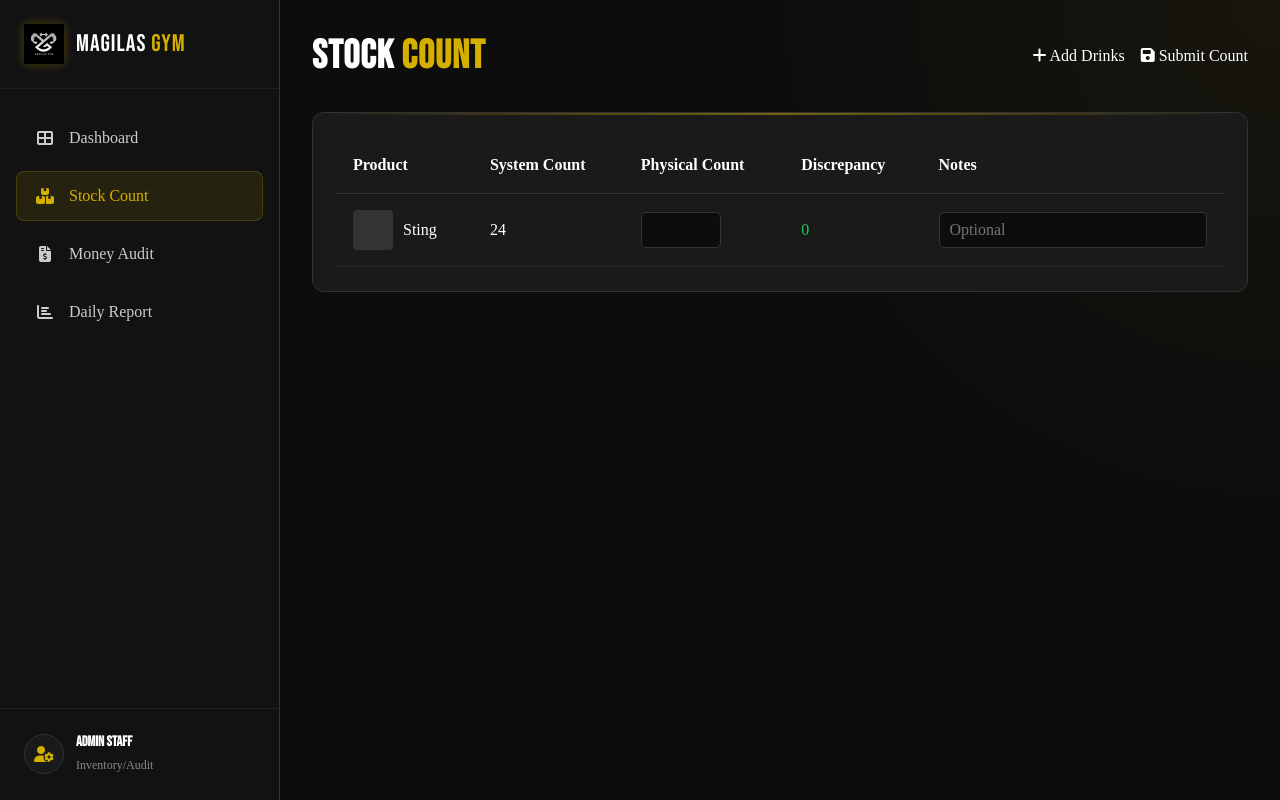
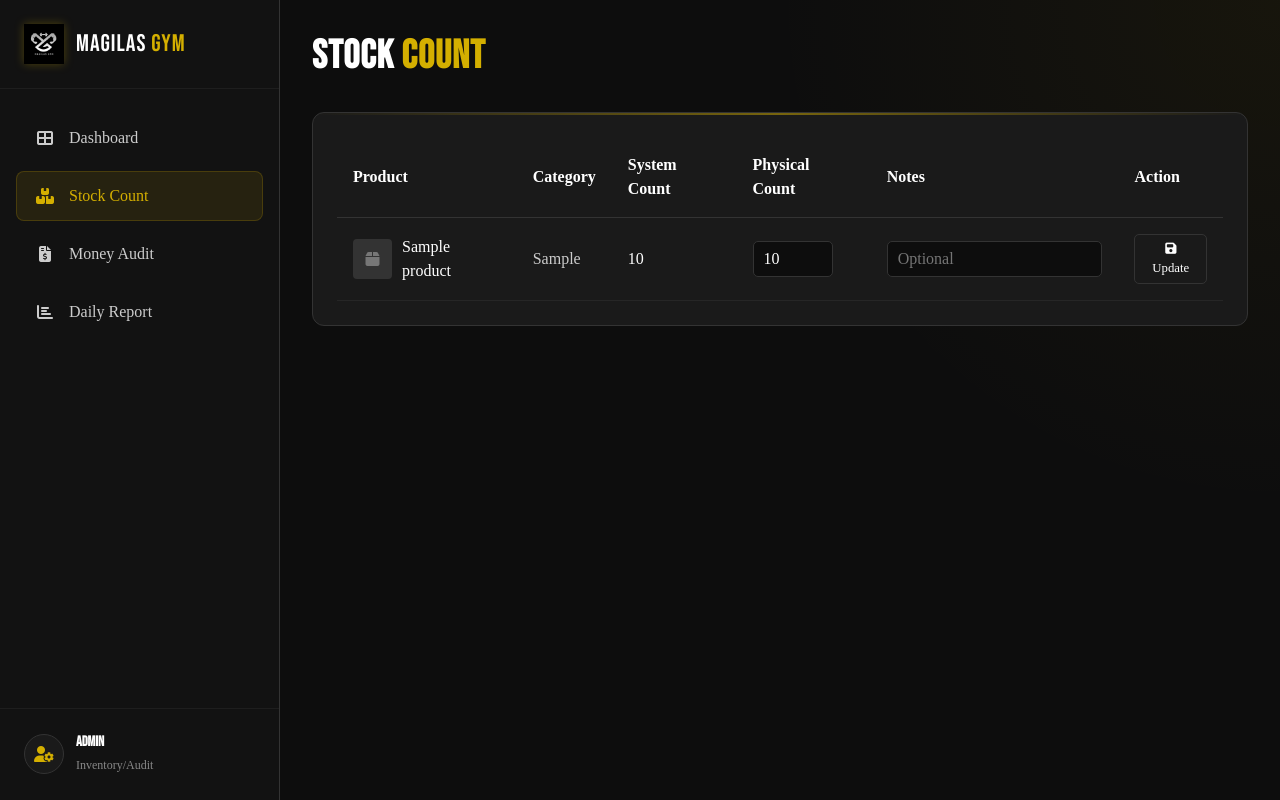
Before and after one commit to cerc-xiun/MagilasGym, a PHP site: page /pages/admin/stock.php in a window 1280 px wide. Run offline with PHP 8.4, Linux system fonts and the light colour scheme; tables that the repository leaves empty hold one stand-in row (values such as "Sample post").

Commit message:
updated stock functionality (mock roles implemented remove when rbac is implemented)

```diff
--- a/pages/admin/stock.php
+++ b/pages/admin/stock.php
@@ -1,3 +1,92 @@
+<?php
+session_start();
+require_once '../../config/db.php';
+
+// MOCK SESSION FOR TESTING (Remove in production if login is implemented)
+if (!isset($_SESSION['role'])) {
+    $_SESSION['role'] = 'admin'; // Change to 'admin' to test admin view
+    $_SESSION['user_id'] = 1;
+}
+
+// Access Control
+if (!isset($_SESSION['role']) || !in_array($_SESSION['role'], ['admin', 'owner'])) {
+    header("Location: ../auth/login.php");
+    exit();
+}
+
+$role = $_SESSION['role'];
+$error_msg = isset($_SESSION['error_msg']) ? $_SESSION['error_msg'] : '';
+$success_msg = isset($_SESSION['success_msg']) ? $_SESSION['success_msg'] : '';
+
+// Clear messages after fetching
+unset($_SESSION['error_msg']);
+unset($_SESSION['success_msg']);
+
+// Handle Form Submissions
+// Handle Form Submissions
+if ($_SERVER['REQUEST_METHOD'] === 'POST') {
+
+    // ADD NEW PRODUCT (Owner Only)
+    if (isset($_POST['action']) && $_POST['action'] === 'add_product') {
+        if ($role !== 'owner') {
+             $_SESSION['error_msg'] = "Unauthorized action.";
+        } else {
+            $product_name = trim($_POST['product_name']);
+            $category = $_POST['category'];
+            $stock_quantity = (int)$_POST['stock_quantity'];
+            $unit_price = (float)$_POST['unit_price'];
+
+            if (empty($product_name)) {
+                $_SESSION['error_msg'] = "Product name is required.";
+            } else {
+                // Check for duplicates
+                $stmt = $conn->prepare("SELECT COUNT(*) FROM product WHERE product_name = ?");
+                $stmt->execute([$product_name]);
+                if ($stmt->fetchColumn() > 0) {
+                    $_SESSION['error_msg'] = "Product with this name already exists.";
+                } else {
+                    try {
+                        $stmt = $conn->prepare("INSERT INTO product (product_name, category, stock_quantity, unit_price) VALUES (?, ?, ?, ?)");
+                        $stmt->execute([$product_name, $category, $stock_quantity, $unit_price]);
+                        $_SESSION['success_msg'] = "Product added successfully!";
+                    } catch (PDOException $e) {
+                        $_SESSION['error_msg'] = "Database Error: " . $e->getMessage();
+                    }
+                }
+            }
+        }
+    }
+
+    // UPDATE STOCK (Admin & Owner)
+    if (isset($_POST['action']) && $_POST['action'] === 'update_stock') {
+        $product_id = $_POST['product_id'];
+        $physical_count = (int)$_POST['physical_count'];
+        $notes = isset($_POST['notes']) ? trim($_POST['notes']) : '';
+
+        try {
+            $stmt = $conn->prepare("UPDATE product SET stock_quantity = ? WHERE product_id = ?");
+            $stmt->execute([$physical_count, $product_id]);
+            $_SESSION['success_msg'] = "Stock updated successfully.";
+        } catch (PDOException $e) {
+            $_SESSION['error_msg'] = "Error updating stock: " . $e->getMessage();
+        }
+    }
+
+    // Post-Redirect-Get to prevent form resubmission
+    header("Location: stock.php");
+    exit();
+}
+
+// Fetch All Products
+$products = [];
+try {
+    $stmt = $conn->query("SELECT * FROM product ORDER BY category, product_name");
+    $products = $stmt->fetchAll(PDO::FETCH_ASSOC);
+} catch (PDOException $e) {
+    $error_msg = "Error fetching products: " . $e->getMessage();
+}
+
+?>
 <!DOCTYPE html>
 <html lang="en">
 
@@ -40,7 +129,7 @@
                 <div class="user-profile">
                     <div class="user-avatar"><i class="fas fa-user-cog"></i></div>
                     <div class="user-info">
-                        <h4>Admin Staff</h4><span>Inventory/Audit</span>
+                        <h4><?php echo ucfirst($role); ?></h4><span>Inventory/Audit</span>
                     </div>
                 </div>
             </div>
@@ -51,10 +140,23 @@
             <header class="page-header">
                 <h1 class="page-title">Stock <span class="text-accent">Count</span></h1>
                 <div class="header-actions">
-                    <button id="add-drinks-btn" class="btn btn-primary"><i class="fas fa-plus"></i> Add Drinks</button>
-                    <button class="btn btn-primary"><i class="fas fa-save"></i> Submit Count</button>
+                    <?php if ($role === 'owner'): ?>
+                    <button id="add-drinks-btn" class="btn btn-primary"><i class="fas fa-plus"></i> Add New Product</button>
+                    <?php endif; ?>
                 </div>
             </header>
+
+            <?php if ($error_msg): ?>
+                <div style="background: rgba(231, 76, 60, 0.2); border: 1px solid #e74c3c; color: #e74c3c; padding: 15px; margin-bottom: 20px; border-radius: 5px;">
+                    <?php echo htmlspecialchars($error_msg); ?>
+                </div>
+            <?php endif; ?>
+
+            <?php if ($success_msg): ?>
+                <div style="background: rgba(46, 204, 113, 0.2); border: 1px solid #2ecc71; color: #2ecc71; padding: 15px; margin-bottom: 20px; border-radius: 5px;">
+                    <?php echo htmlspecialchars($success_msg); ?>
+                </div>
+            <?php endif; ?>
 
             <div class="dash-card">
                 <div class="table-responsive" style="overflow-x: auto;">
@@ -62,54 +164,103 @@
                         <thead>
                             <tr style="border-bottom: 1px solid var(--color-border); text-align: left;">
                                 <th style="padding: var(--space-4);">Product</th>
+                                <th style="padding: var(--space-4);">Category</th>
                                 <th style="padding: var(--space-4);">System Count</th>
                                 <th style="padding: var(--space-4);">Physical Count</th>
-                                <th style="padding: var(--space-4);">Discrepancy</th>
                                 <th style="padding: var(--space-4);">Notes</th>
+                                <th style="padding: var(--space-4);">Action</th>
                             </tr>
                         </thead>
                         <tbody>
+                            <?php if (count($products) > 0): ?>
+                                <?php foreach ($products as $product): ?>
+                                <?php $form_id = 'form_' . $product['product_id']; ?>
                                 <tr style="border-bottom: 1px solid rgba(255,255,255,0.05);">
                                     <td style="padding: var(--space-4);">
                                         <div style="display:flex; align-items:center; gap:10px;">
-                                        <div style="width:40px; height:40px; background:#333; border-radius:4px;"></div>
-                                        <span>Sting</span>
+                                            <div style="width:40px; height:40px; background:#333; border-radius:4px; display:flex; align-items:center; justify-content:center; color: #777;">
+                                                <i class="fas fa-box"></i>
+                                            </div>
+                                            <span><?php echo htmlspecialchars($product['product_name']); ?></span>
                                         </div>
                                     </td>
-                                <td style="padding: var(--space-4);">24</td>
+                                    <td style="padding: var(--space-4); color: var(--color-text-secondary);"><?php echo htmlspecialchars($product['category']); ?></td>
+                                    <td style="padding: var(--space-4);"><?php echo $product['stock_quantity']; ?></td>
                                     <td style="padding: var(--space-4);">
-                                    <input type="number" class="form-input"
+                                        <input type="number" name="physical_count" form="<?php echo $form_id; ?>" class="form-input"
+                                            value="<?php echo $product['stock_quantity']; ?>"
                                             style="width: 80px; padding: 5px 10px; color: white">
                                     </td>
-                                <td style="padding: var(--space-4);"><span class="text-success">0</span></td>
                                     <td style="padding: var(--space-4);">
-                                    <input type="text" class="form-input" placeholder="Optional"
-                                        style="padding: 5px 10px; color: white" >
+                                        <input type="text" name="notes" form="<?php echo $form_id; ?>" class="form-input"
+                                            placeholder="Optional" style="padding: 5px 10px; color: white; width: 100%; min-width: 120px;">
+                                    </td>
+                                    <td style="padding: var(--space-4);">
+                                        <form id="<?php echo $form_id; ?>" method="POST" action="stock.php">
+                                            <input type="hidden" name="action" value="update_stock">
+                                            <input type="hidden" name="product_id" value="<?php echo $product['product_id']; ?>">
+                                            <button type="submit" class="btn btn-secondary" style="padding: 5px 10px; font-size: 0.8rem;">
+                                                <i class="fas fa-save"></i> Update
+                                            </button>
+                                        </form>
                                     </td>
                                 </tr>
+                                <?php endforeach; ?>
+                            <?php else: ?>
+                                <tr>
+                                    <td colspan="6" style="padding: var(--space-8); text-align: center; color: var(--color-text-secondary);">
+                                        No products found. <?php echo ($role === 'owner') ? 'Add one above!' : ''; ?>
+                                    </td>
+                                </tr>
+                            <?php endif; ?>
                         </tbody>
                     </table>
                 </div>
             </div>
         </main>
     </div>
+
+    <!-- ADD PRODUCT MODAL (Owner Only) -->
+    <?php if ($role === 'owner'): ?>
     <div id="add-drink-modal" class="modal-overlay" style="display: none;">
         <div class="modal-content">
-            <h2>Add New Drink</h2>
+            <h2>Add New Product</h2>
+            <form method="POST" action="stock.php">
+                <input type="hidden" name="action" value="add_product">
+
                 <div class="form-group">
-                <label>Drink Name</label>
-                <input type="text" id="new-drink-name" class="form-input" placeholder="Enter drink name">
+                    <label>Category</label>
+                    <select name="category" class="form-input" style="color: var(--color-text);">
+                        <option value="Energy Drink">Energy Drink</option>
+                        <option value="Health Drink">Health Drink</option>
+                        <option value="Water & Hydration">Water & Hydration</option>
+                        <option value="Dairy">Dairy</option>
+                    </select>
                 </div>
+
                 <div class="form-group">
-                <label>System Count</label>
-                <input type="number" id="new-system-count" class="form-input" value="0">
+                    <label>Product Name</label>
+                    <input type="text" name="product_name" class="form-input" placeholder="Enter product name" required>
                 </div>
+
+                <div class="form-group">
+                    <label>Initial Stock</label>
+                    <input type="number" name="stock_quantity" class="form-input" value="0" min="0">
+                </div>
+
+                <div class="form-group">
+                    <label>Unit Price (Optional)</label>
+                    <input type="number" name="unit_price" class="form-input" value="0" step="0.01" min="0">
+                </div>
+
                 <div class="modal-actions">
-                <button id="modal-back-btn" class="btn btn-secondary">Back</button>
-                <button id="modal-add-btn" class="btn btn-primary">Add</button>
+                    <button type="button" id="modal-back-btn" class="btn btn-secondary">Cancel</button>
+                    <button type="submit" class="btn btn-primary">Add Product</button>
+                </div>
+            </form>
         </div>
     </div>
-    </div>
+    <?php endif; ?>
 
     <style>
         .modal-overlay {
@@ -150,6 +301,12 @@
             color: var(--color-text-secondary);
         }
 
+        /* Ensure select inputs have good contrast */
+        select.form-input option {
+            background-color: var(--color-surface);
+            color: var(--color-text);
+        }
+
         .form-input {
             width: 100%;
             padding: 10px;
@@ -182,64 +339,28 @@
 
     <script>
         document.addEventListener('DOMContentLoaded', function() {
+            <?php if ($role === 'owner'): ?>
             const addBtn = document.getElementById('add-drinks-btn');
             const modal = document.getElementById('add-drink-modal');
             const backBtn = document.getElementById('modal-back-btn');
-            const modalAddBtn = document.getElementById('modal-add-btn');
-            const tbody = document.querySelector('tbody');
 
+            if (addBtn && modal) {
                 addBtn.addEventListener('click', function() {
                     modal.style.display = 'flex';
                 });
 
                 backBtn.addEventListener('click', function() {
                     modal.style.display = 'none';
-                clearInputs();
                 });
 
-            modalAddBtn.addEventListener('click', function() {
-                const name = document.getElementById('new-drink-name').value;
-                const count = document.getElementById('new-system-count').value;
-
-                if (name) {
-                    addDrinkRow(name, count);
+                // Close on click outside
+                window.addEventListener('click', function(e) {
+                    if (e.target == modal) {
                         modal.style.display = 'none';
-                    clearInputs();
-                } else {
-                    alert('Please enter a drink name');
                     }
                 });
-
-            function clearInputs() {
-                document.getElementById('new-drink-name').value = '';
-                document.getElementById('new-system-count').value = '0';
             }
-
-            function addDrinkRow(name, count) {
-                const tr = document.createElement('tr');
-                tr.style.borderBottom = '1px solid rgba(255,255,255,0.05)';
-
-                tr.innerHTML = `
-                    <td style="padding: var(--space-4);">
-                        <div style="display:flex; align-items:center; gap:10px;">
-                            <div style="width:40px; height:40px; background:#333; border-radius:4px;"></div>
-                            <span>${name}</span>
-                        </div>
-                    </td>
-                    <td style="padding: var(--space-4);">${count}</td>
-                    <td style="padding: var(--space-4);">
-                        <input type="number" class="form-input"
-                            style="width: 80px; padding: 5px 10px; color: white">
-                    </td>
-                    <td style="padding: var(--space-4);"><span class="text-success">0</span></td>
-                    <td style="padding: var(--space-4);">
-                        <input type="text" class="form-input" placeholder="Optional"
-                            style="padding: 5px 10px; color: white">
-                    </td>
-                `;
-
-                tbody.appendChild(tr);
-            }
+            <?php endif; ?>
         });
     </script>
 </body>
```
Lines whose indentation alone changed are shown as unchanged.
